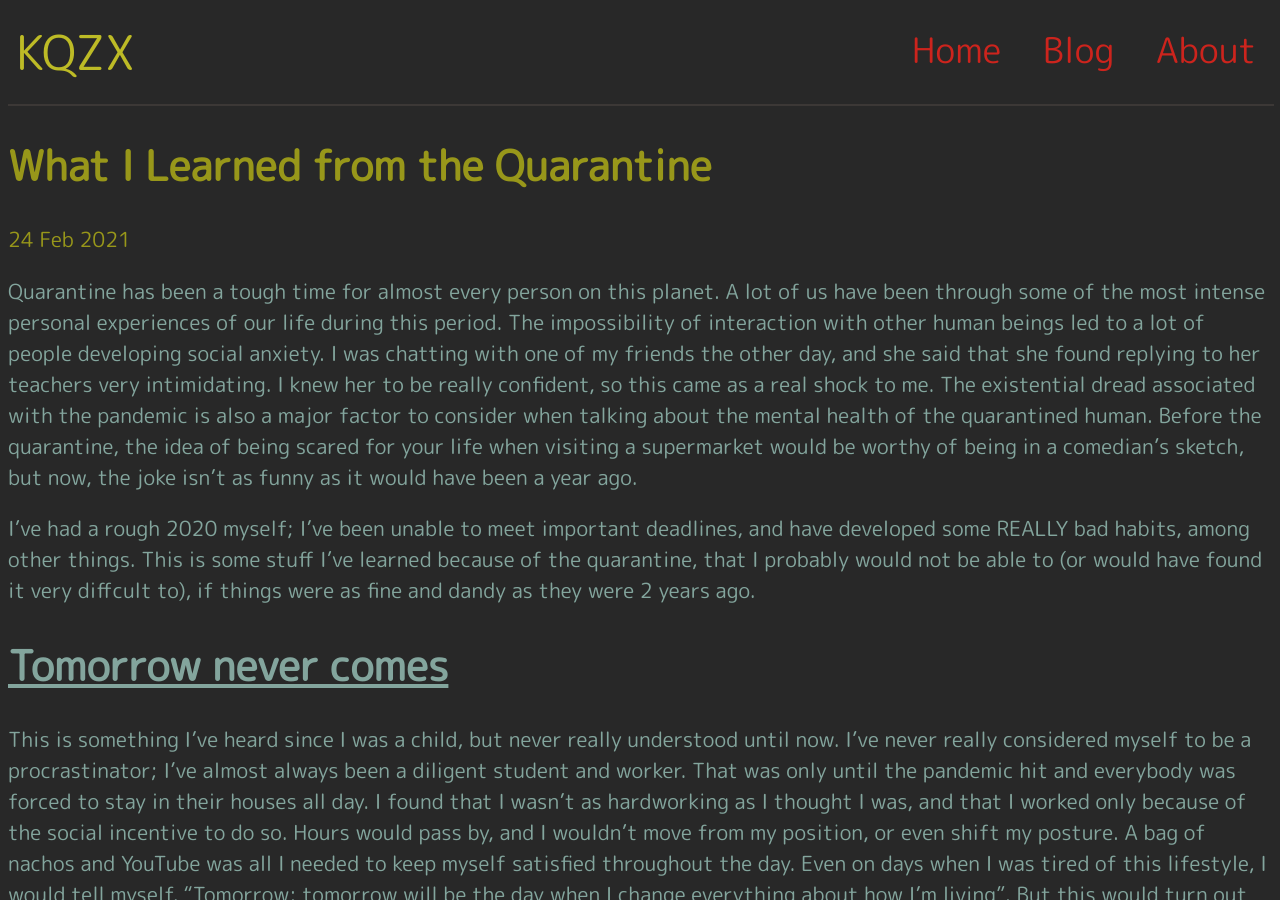
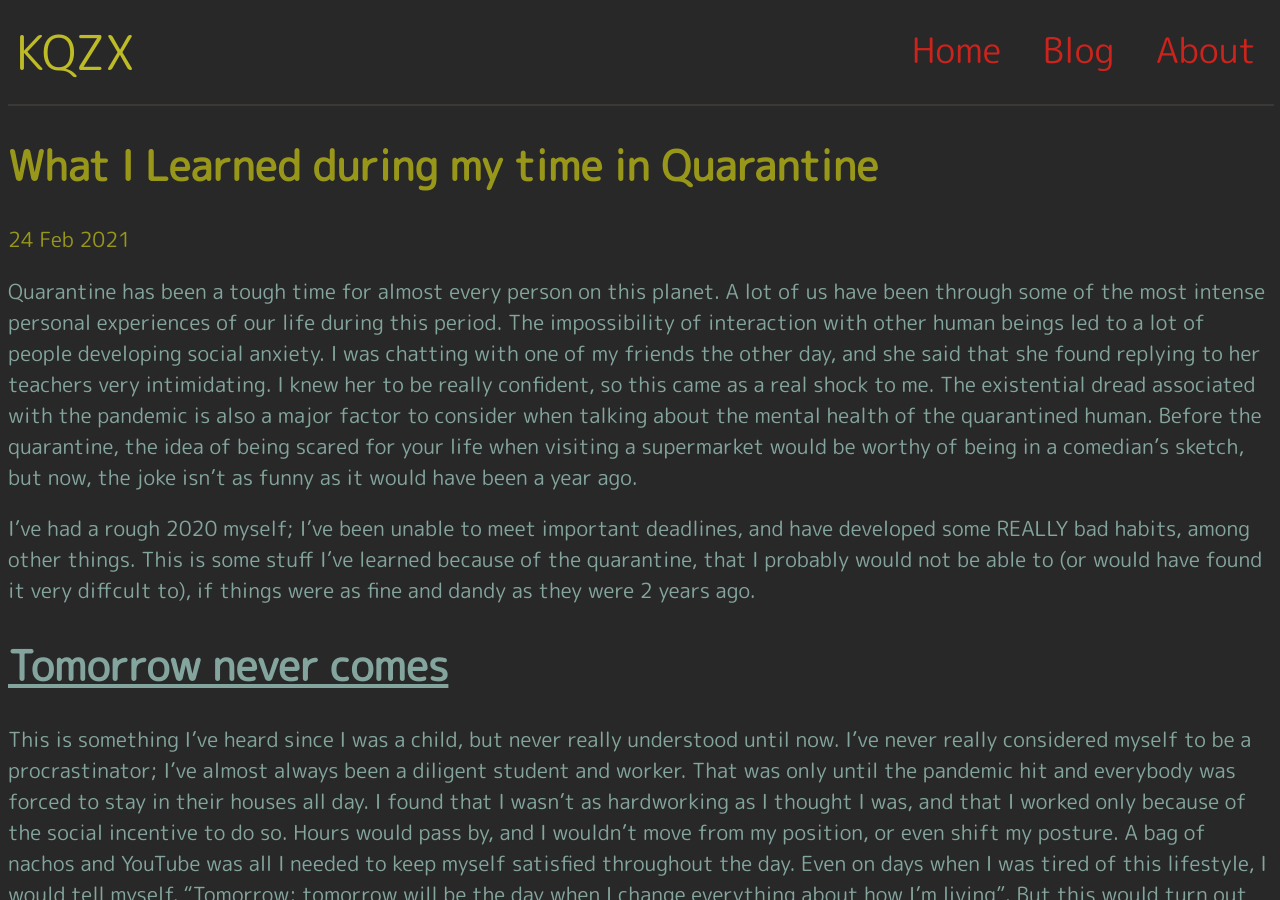
Before and after one commit to KrapKake/Website, a Jekyll site: the page built from _posts/2021-02-24-What-I-Learned-During-My-Time-In-Quarantine.md, in a window 1280 px wide and 900 px high. Built offline with Jekyll 4.4.1, drawn with Linux system fonts in a browser that asks for light colours.

Commit message:
Changed title of Blog 4

```diff
--- a/_posts/2021-02-24-What-I-Learned-From-The-Quarantine.md
+++ b/_posts/2021-02-24-What-I-Learned-During-My-Time-In-Quarantine.md
@@ -1,6 +1,6 @@
 ---
 layout: post
-title: What I Learned from the Quarantine
+title: What I Learned during my time in Quarantine
 pbdate: 21/2/21
 ---
 Quarantine has been a tough time for almost every person on this planet. A lot of us have been through some of the most intense personal experiences of our life during this period. The impossibility of interaction with other human beings led to a lot of people developing social anxiety. I was chatting with one of my friends the other day, and she said that she found replying to her teachers very intimidating. I knew her to be really confident, so this came as a real shock to me. The existential dread associated with the pandemic is also a major factor to consider when talking about the mental health of the quarantined human. Before the quarantine, the idea of being scared for your life when visiting a supermarket would be worthy of being in a comedian's sketch, but now, the joke isn't as funny as it would have been a year ago.
```
Also changed, not shown: 6 other files.
